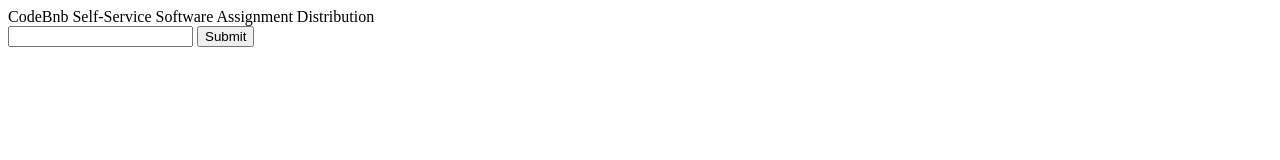
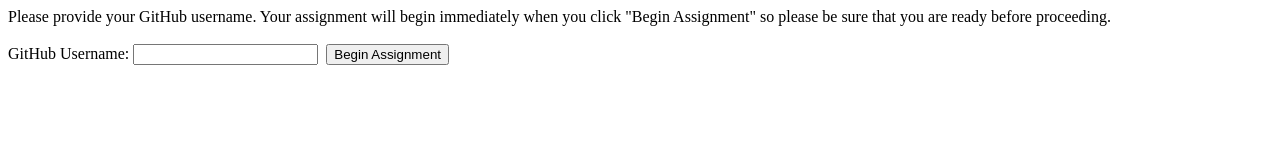
Before and after one commit to builtforme/CodeBnb, a website: page html/githubUsernameForm.html in a window 1280 px wide. Drawn offline with Linux system fonts and the light colour scheme.

Commit message:
Better HTML form, more debugging logs since Lambda is spitting out a 500

```diff
--- a/html/githubUsernameForm.html
+++ b/html/githubUsernameForm.html
@@ -1,11 +1,16 @@
 <html>
   <head>
-    CodeBnb Self-Service Software Assignment Distribution
+    <title>Self-Service Software Assignment Distribution</title>
+    <script>
+    function handleSubmit() {
+      const url = window.location.href + '&githubUsername=' + document.getElementById('githubUsername').value;
+      document.location.href = url;
+    }
+    </script>
   </head>
   <body>
-    <form method="POST" target="#">
-      <input label="GitHub Username" type="text">
-      <input type="Submit">
-    </form>
+    Please provide your GitHub username. Your assignment will begin immediately when you click "Begin Assignment" so please be sure that you are ready before proceeding. <BR><BR>
+    GitHub Username: <input label="GitHub Username" type="text" id="githubUsername">&nbsp;
+    <button onClick="javascript:handleSubmit();">Begin Assignment</button>
   </body>
 </html>
--- a/index.js
+++ b/index.js
@@ -10,6 +10,7 @@
         console.log('git should now be installed and available for use');
         spreadsheet.startAssignment(event.queryStringParameters.authCode, event.queryStringParameters.githubUsername)
         .then(() => {
+          console.log('Assignment started successfully');
           callback(null, {
             'isBase64Encoded': false,
             'statusCode': 200,
@@ -18,6 +19,7 @@
           });
         })
         .catch((err) => {
+          console.log('caught error ', err);
           callback(null, {
             'isBase64Encoded': false,
             'statusCode': 400,
@@ -32,7 +34,6 @@
       // We don't validate the authCode in this path since it doesn't matter.
       console.log('No GitHub username provided; returning HTML to ask for it.');
       const html = fs.readFileSync('html/githubUsernameForm.html', {encoding: 'utf8'});
-      console.log(html);
       callback(null, {
         'isBase64Encoded': false,
         'statusCode': 200,
```
Also changed, not shown: repos.js (+9 -1 lines), spreadsheet.js (+6 -1 lines).
